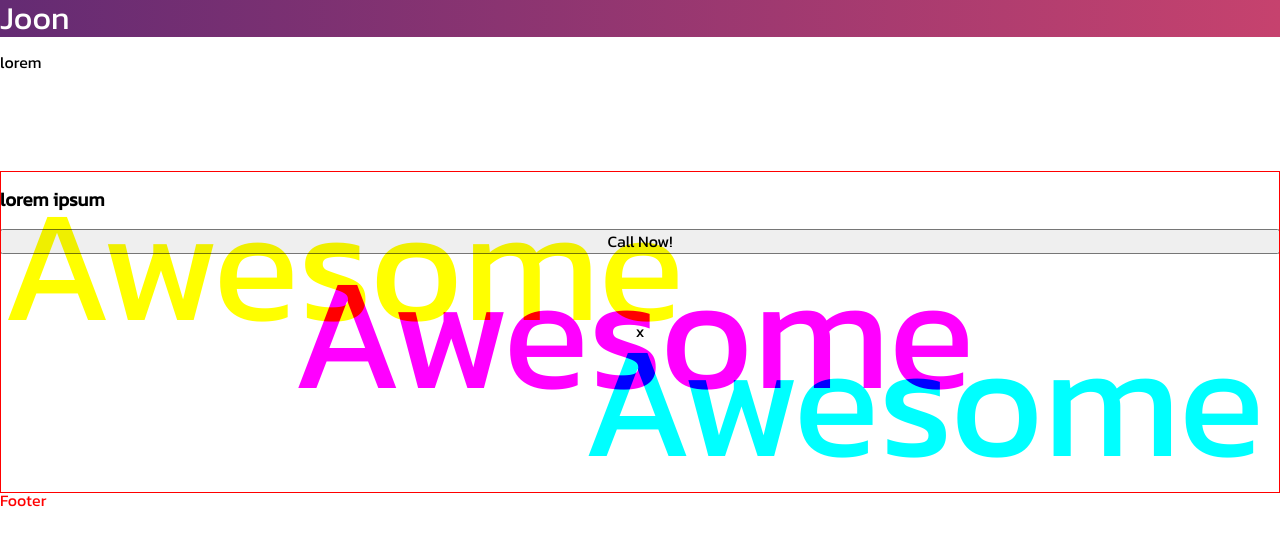
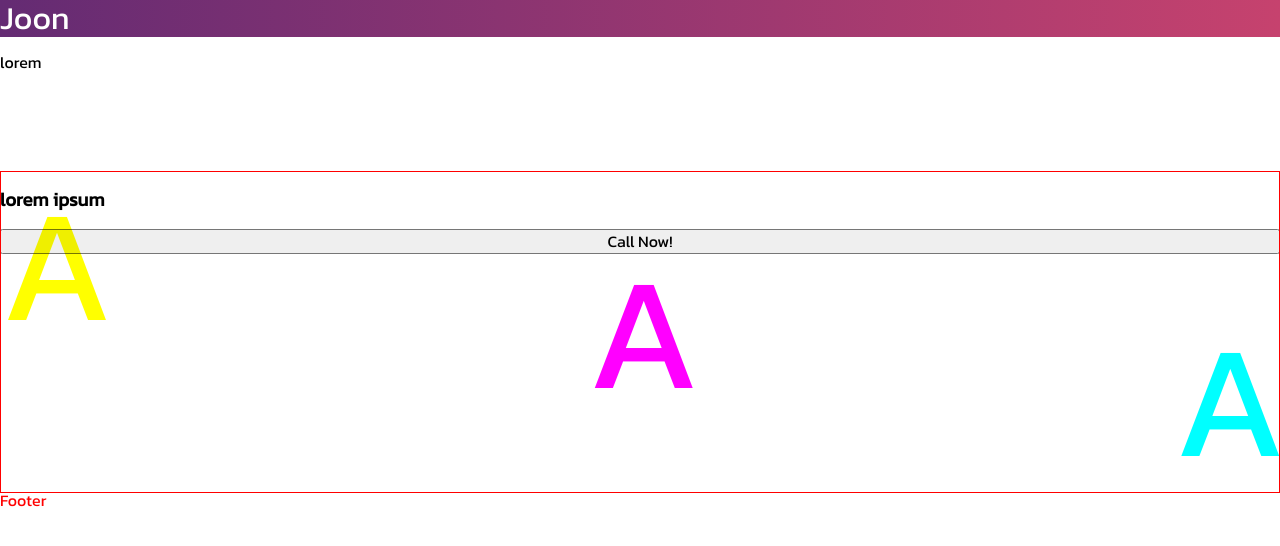
Before and after one commit to joonsubtalk/jsub, a React (Create React App) app: page / in a window 1280 px wide. Shown: the top 546 px of the page. Built offline with nearby package versions, Linux system fonts and the light colour scheme.

Commit message:
clean up

```diff
--- a/src/App.js
+++ b/src/App.js
@@ -15,7 +15,7 @@ class App extends Component {
 					subText="lorem"
 					ctaText="Call Now!"
 				/>
-				<ChannelBlur />
+				<ChannelBlur text={'A'}/>
 				<Footer/>
 			</div>
 		);
--- a/src/Container/ChannelBlur/ChannelBlur.jsx
+++ b/src/Container/ChannelBlur/ChannelBlur.jsx
@@ -1,6 +1,9 @@
 import React, { Component } from 'react';
+import PropTypes from 'prop-types';
 import { getHeight, getWidth } from '../../helpers/Responsive';
 import './channelBlur.css';
+
+const { string } = PropTypes;
 
 class ChannelBlur extends Component {
 
@@ -26,7 +29,9 @@ class ChannelBlur extends Component {
     }
 
     handleMouseMove = (e) => {
+
         if (!this.state.wait){
+
             this.setState({wait : true});
 
             const { clientX, clientY } = e;
@@ -44,18 +49,16 @@ class ChannelBlur extends Component {
             setTimeout(() => {
                 this.setState({wait : false});
             }, 50);
+
         }
+
     }
 
-    calculateDistance = (coord1,coord2) => {
+    calculateDistance = (coord1, coord2) => {
         const {x1,y1} = coord1;
         const {x2,y2} = coord2
 
         return Math.sqrt(Math.pow(x2-x1,2) + Math.pow(y2-y1,2));
-    }
-
-    print = (e) => {
-        console.log(this.state.distance);
     }
 
     componentDidMount() {
@@ -86,10 +89,13 @@ class ChannelBlur extends Component {
         const { height : compHeight,
             width : compWidth } = document.querySelector('.o-channelBlur__m').getBoundingClientRect();
 
-        this.setState({compX: (getWidth()/2)-(compWidth/2), compY: (height/2)-(compHeight/2), compHeight, compWidth});
         const windowWidth = getWidth();
         const windowHeight = getHeight();
         this.setState({
+            compX: (windowWidth/2)-(compWidth/2),
+            compY: (height/2)-(compHeight/2),
+            compHeight,
+            compWidth,
             width : getWidth(), //same as windows...
             height : height,
             windowWidth : windowWidth,
@@ -122,12 +128,11 @@ class ChannelBlur extends Component {
         const cYloc = `${compOffsetY + ( compY - compOffsetY ) * 2}px`;
         const blur = `${this.getBlurPixel(distance)}px`;
         return (
-            <div onClick={this.print} onMouseMove={this.handleMouseMove} className="o-channelBlur">
+            <div onMouseMove={this.handleMouseMove} className="o-channelBlur">
                 <div className="o-channelBlur__container">
-                    <div className="pointer">x</div>
-                    <div style={{left: yXloc, top: yYloc, filter : `blur(${blur})`, textShadow: `0 0 ${blur} rgba(255,255,0,1)` }} className="o-channelBlur__y o-channelBlur__content">Awesome</div>
-                    <div style={{left: this.state.compX, top: this.state.compY, filter : `blur(${blur})`, textShadow: `0 0 ${blur} rgba(255,0,255,1)` }} className="o-channelBlur__m o-channelBlur__content">Awesome</div>
-                    <div style={{left: cXloc, top: cYloc, filter : `blur(${blur})`, textShadow: `0 0 ${blur} rgba(0,255,255,1)`}} className="o-channelBlur__c o-channelBlur__content">Awesome</div>
+                    <div style={{left: yXloc, top: yYloc, filter : `blur(${blur})`, textShadow: `0 0 ${blur} rgba(255,255,0,1)` }} className="o-channelBlur__y o-channelBlur__content">{this.props.text}</div>
+                    <div style={{left: compX, top: compY, filter : `blur(${blur})`, textShadow: `0 0 ${blur} rgba(255,0,255,1)` }} className="o-channelBlur__m o-channelBlur__content">{this.props.text}</div>
+                    <div style={{left: cXloc, top: cYloc, filter : `blur(${blur})`, textShadow: `0 0 ${blur} rgba(0,255,255,1)`}} className="o-channelBlur__c o-channelBlur__content">{this.props.text}</div>
                 </div>
             </div>
         )
@@ -135,4 +140,8 @@ class ChannelBlur extends Component {
 
 }
 
+ChannelBlur.propTypes = {
+    text : string.isRequired
+};
+
 export default ChannelBlur;
```
